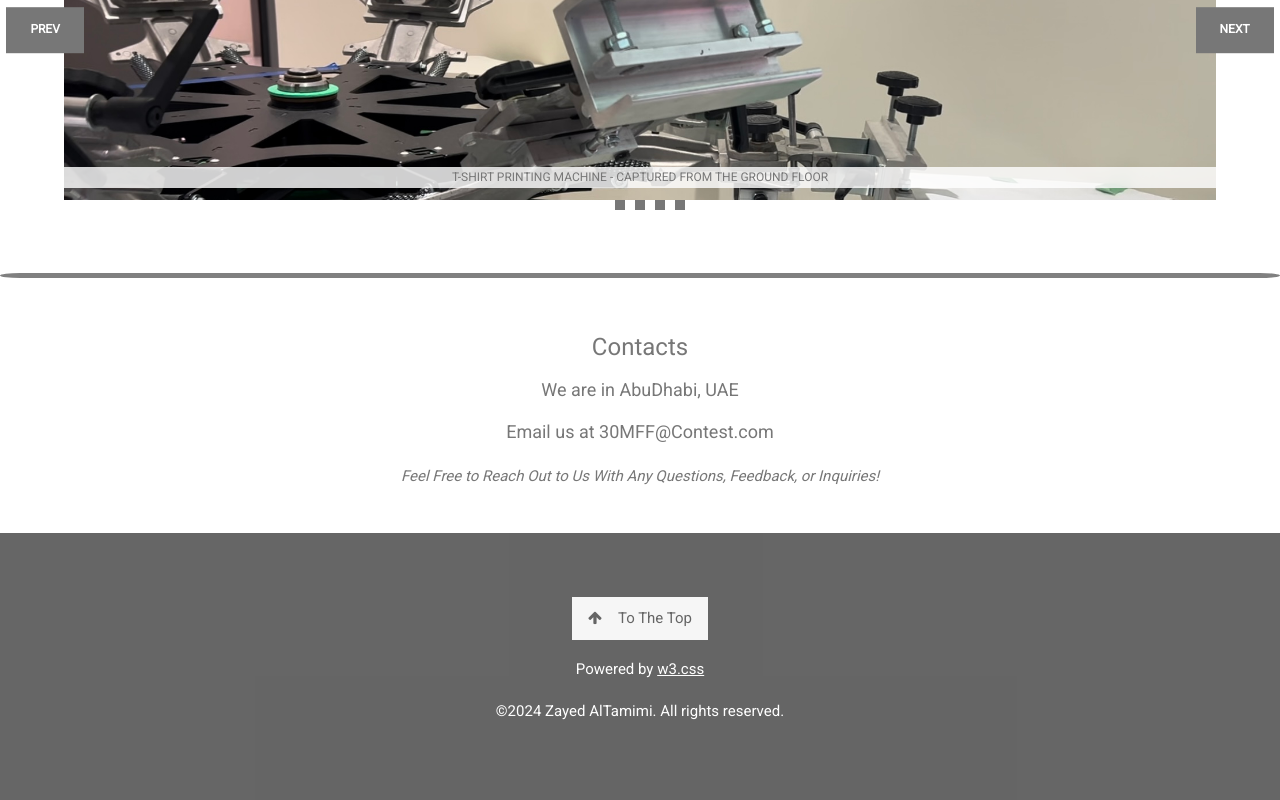
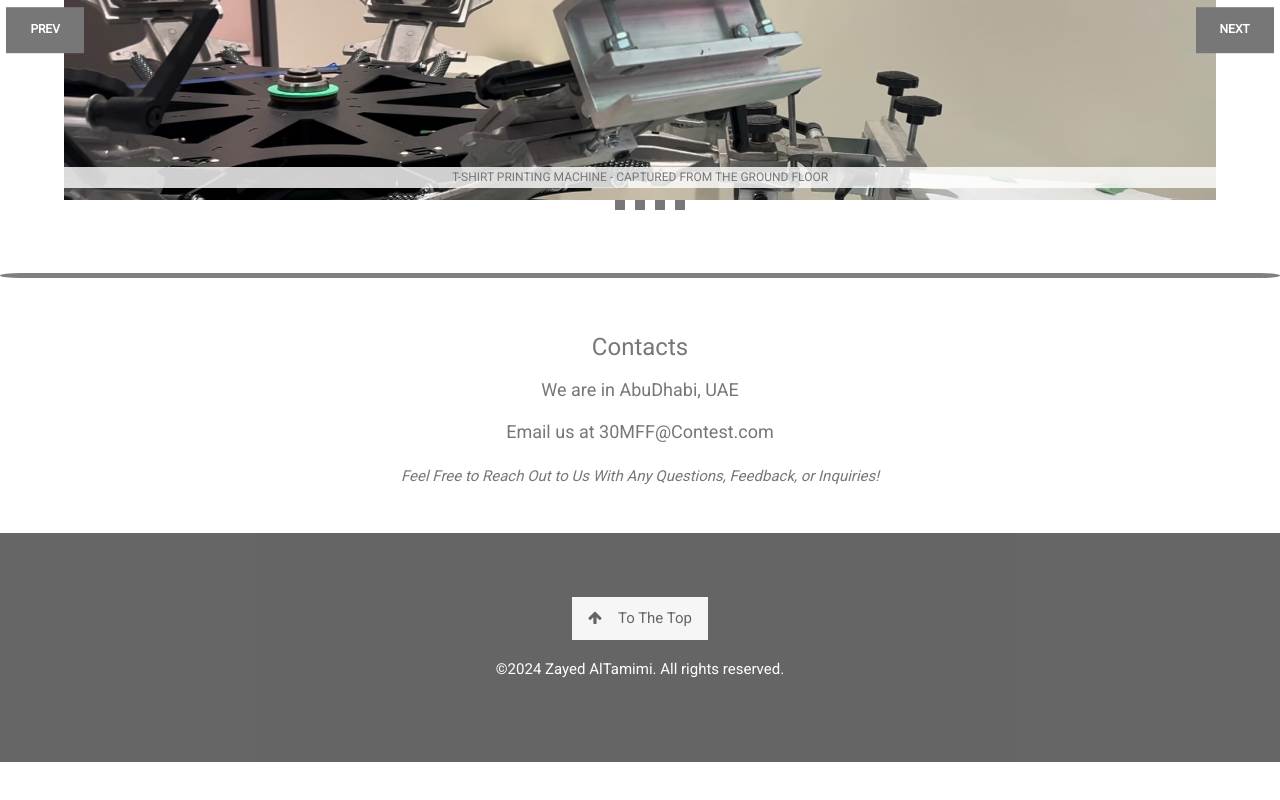
Before and after one commit to ZayedKT/comlab-nyuad-su2024-30MFFWebsite, a plain HTML site: page index.html in a window 1280 px wide. Shown: the part 1611-2411 px from the top of the page. After the commit the page ends 2373 px from the top, so only its background shows below. Drawn offline with nearby package versions, Linux system fonts and the light colour scheme.

Commit message:
Finishing Touch

```diff
--- a/index.html
+++ b/index.html
@@ -152,7 +152,6 @@
   <a href="#home" class="w3-button w3-light-grey"><i class="fa fa-arrow-up w3-margin-right"></i>To The Top</a>
   <div class="w3-xlarge w3-section">
   </div>
-  <p>Powered by <a href="https://www.w3schools.com/w3css/default.asp" title="W3.CSS" target="_blank" class="w3-hover-text-green">w3.css</a></p>
   <p>©2024 Zayed AlTamimi. All rights reserved.</p> <!--Copyright Notice-->
 </footer>
 
```
